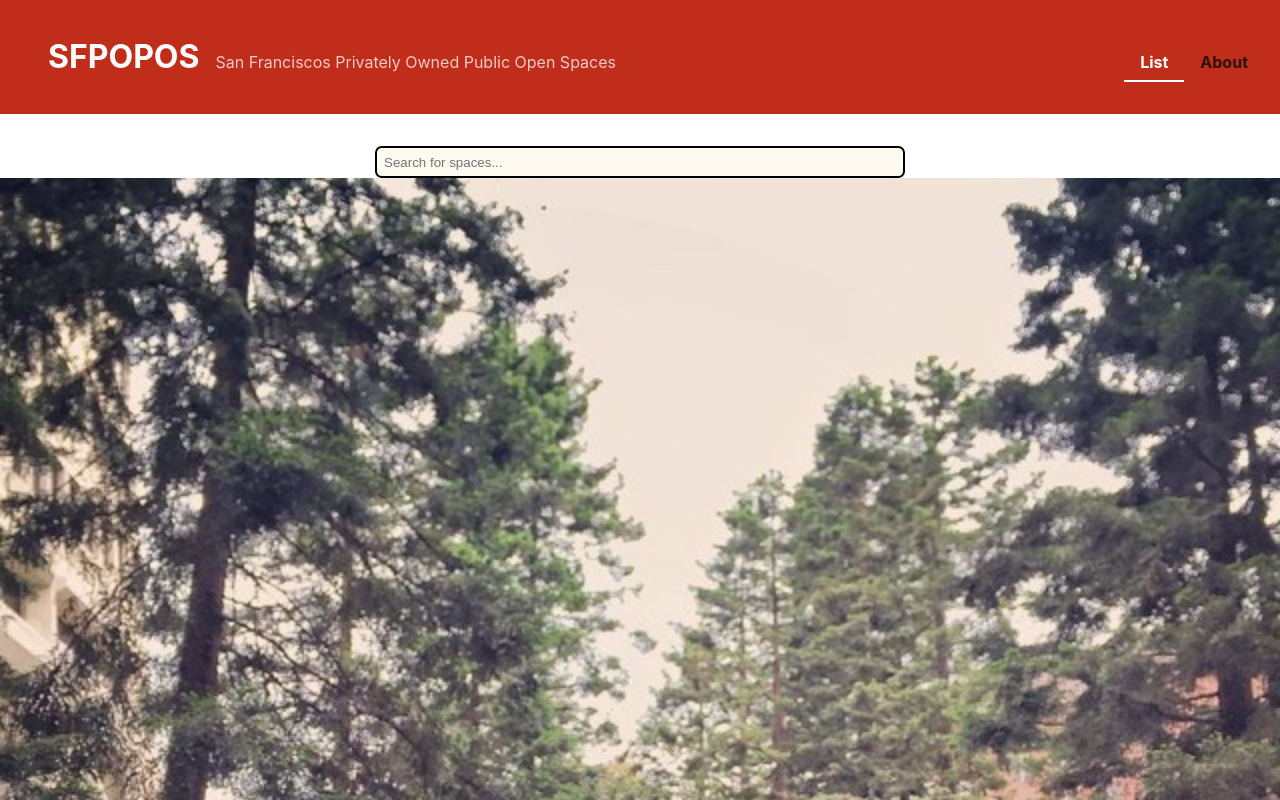
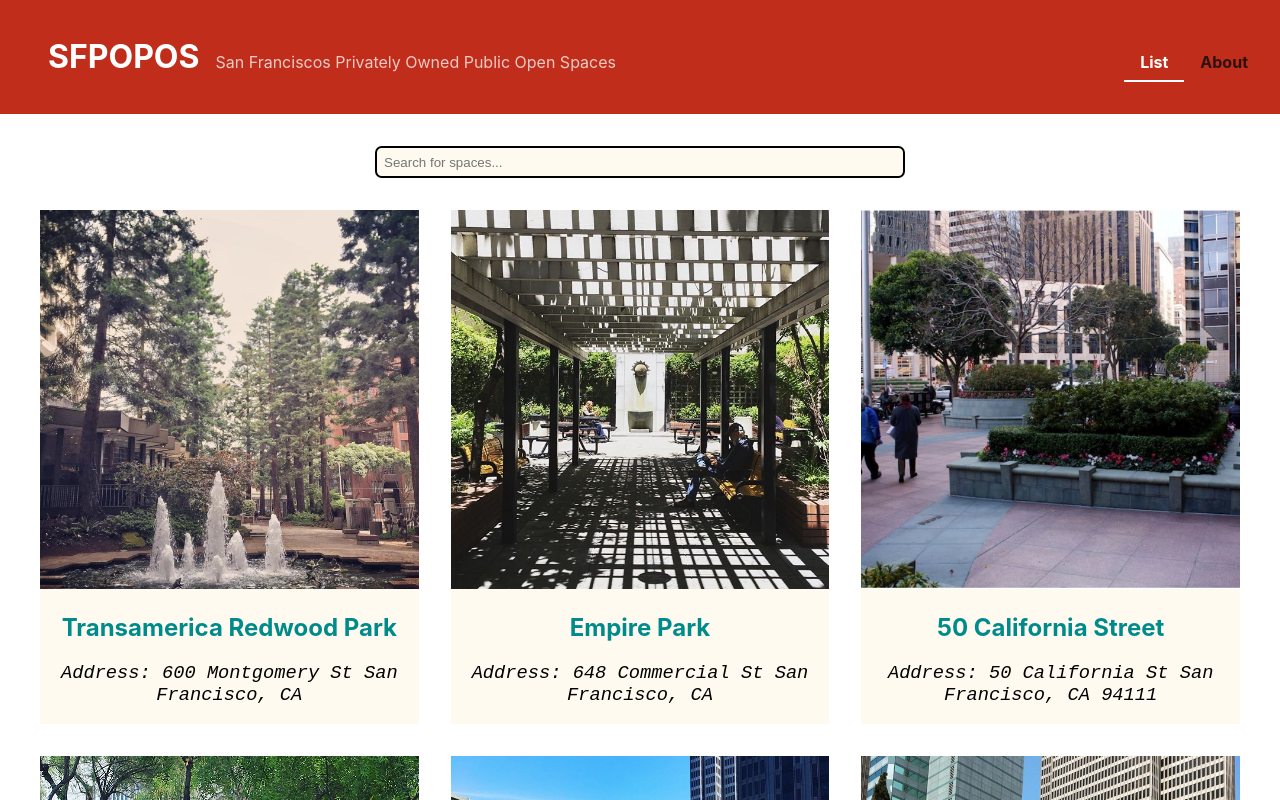
Before and after one commit to kojot1995/sfpopos, a React (Create React App) app: page / in a window 1280 px wide. Shown: the top 800 px of the page. Built offline with nearby package versions, Linux system fonts and the light colour scheme.

Commit message:
Add styles to Spaces

```diff
--- a/src/components/POPOSList/POPOSList.js
+++ b/src/components/POPOSList/POPOSList.js
@@ -28,7 +28,9 @@
               onChange={e => { setInput(e.target.value)} }
             />
           </form>
+        <div className='POPOSList-spaces'>
           {spaces}
+        </div>
       </div>
     )
 }
--- a/src/components/POPOSSpace/POPOSSpace.css
+++ b/src/components/POPOSSpace/POPOSSpace.css
@@ -1,3 +1,11 @@
+@font-face {
+  font-family: 'Roboto Mono';
+  src: url('https://fonts.googleapis.com/css2?family=Roboto+Mono:ital,wght@1,200&display=swap');
+}
+
+.POPOSSpace {
+  background-color: floralwhite;
+}
 .POPOSSpace img {
     width: 100%;
     height: auto;
@@ -7,8 +15,14 @@
     text-align: center;
   }
 
-  .address {
+  .POPOSSpace-address {
     text-align: center;
     font-style: italic;
     font-weight: 400;
+    font-family: 'Roboto Mono', monospace;
   }
+
+  .POPOSSpace-link {
+    color: darkcyan;
+    text-decoration: none;
+  }
--- a/src/components/POPOSSpace/POPOSSpace.js
+++ b/src/components/POPOSSpace/POPOSSpace.js
@@ -16,11 +16,11 @@
         />
       </Link>
 
-      <Link to={`/details/${id}`}>
+      <Link to={`/details/${id}`} className='POPOSSpace-link'>
         <h2>{name}</h2>
       </Link>
       <div>
-        <h3 className='address'>Address: {address}</h3>
+        <h3 className='POPOSSpace-address'>Address: {address}</h3>
       </div>
 
     </div>
```
Lines whose indentation alone changed are shown as unchanged.
